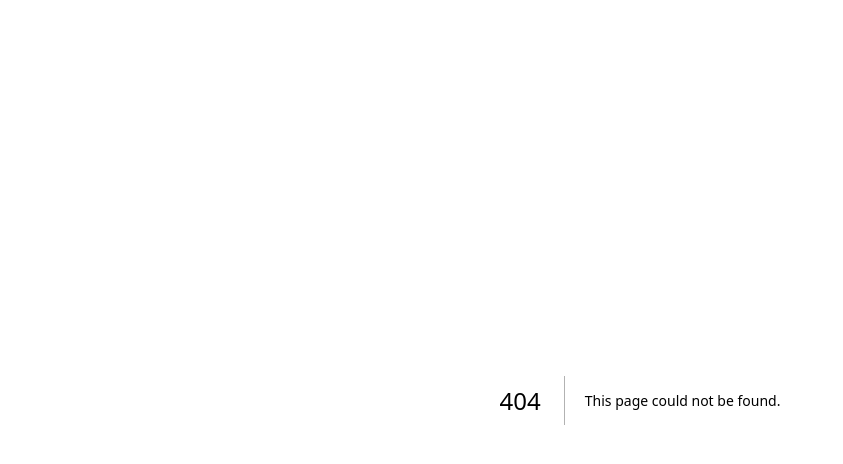
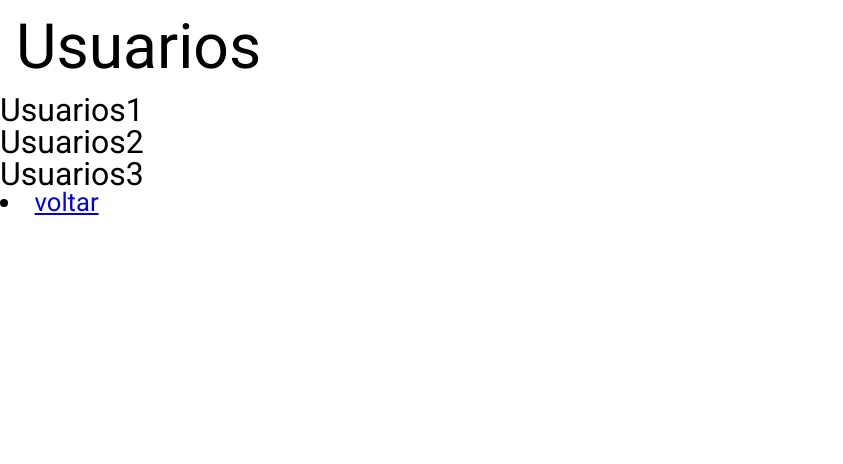
Before and after one commit to nicolewegrzyn/nicole, a Next.js app: page /Usuarios in a window 1280 px wide. Before the commit this address had no page. Shown: the top 464 px of the page, without its empty margins (0-843 px from the left). Built offline with nearby package versions, Linux system fonts and the light colour scheme.

Commit message:
aula 18/03

```diff
--- /dev/null
+++ b/app/Usuarios/page.tsx
@@ -0,0 +1,17 @@
+
+import Link from "next/link";
+
+export default function ListaUsuarios () {
+    return (
+        <>
+            <h1> Usuarios </h1>
+            <p> Usuarios1 </p>
+            <p> Usuarios2 </p>
+            <p> Usuarios3 </p>
+
+
+            <li><Link href={'/'}> voltar</Link></li>
+
+        </>
+    );
+}
--- a/app/page.tsx
+++ b/app/page.tsx
@@ -12,7 +12,8 @@ export default function Page () {
      <ul>
 
      <li><Link href={'/Sobre'}> Sobre</Link></li>
-     <li><Link href={'/cadusuario'}> Cadastro de usuario </Link></li>
+      <li><Link href={'/Usuarios/cadusuario'}> Cadastro de usuario </Link></li>
+      <li><Link href={'/Usuarios'}> listar usuarios </Link></li>
 
      </ul>
 
```
Also changed, not shown: app/Usuarios/[id]/page.tsx (added, +15 -0 lines).
